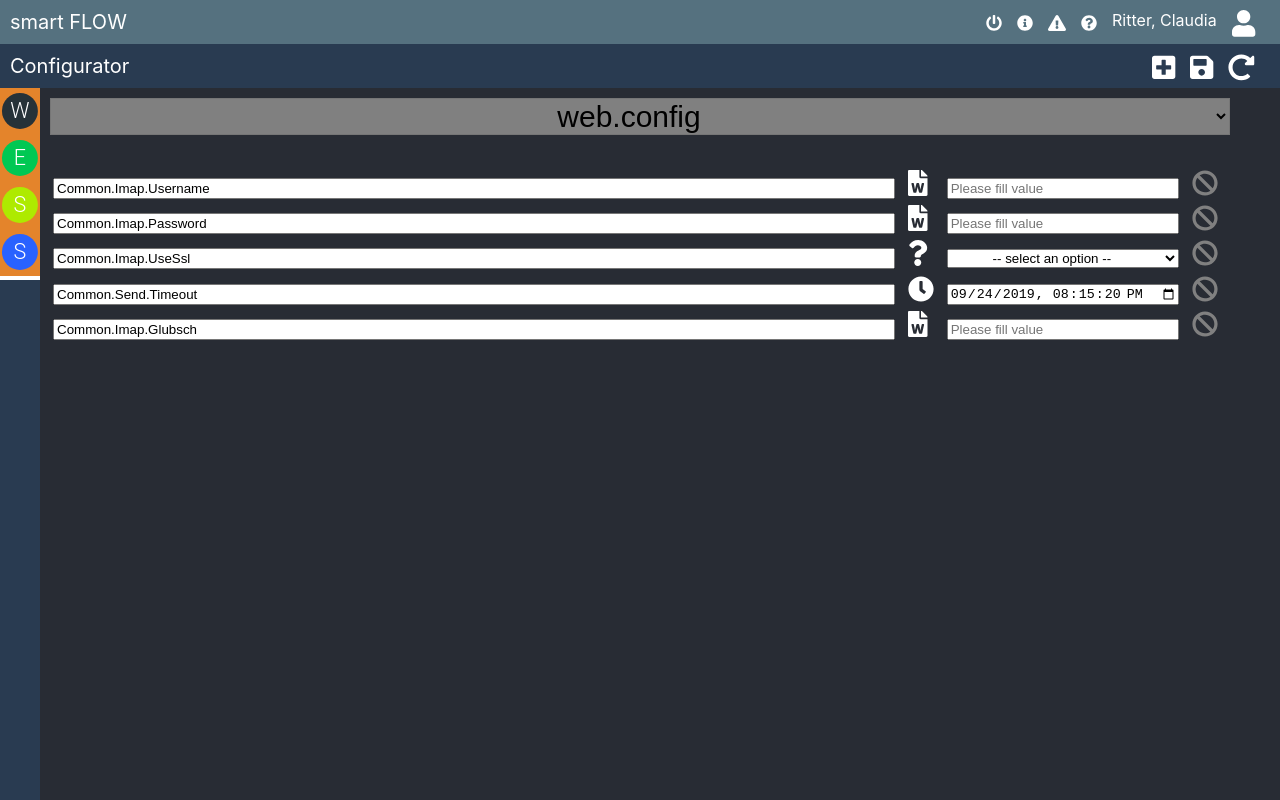
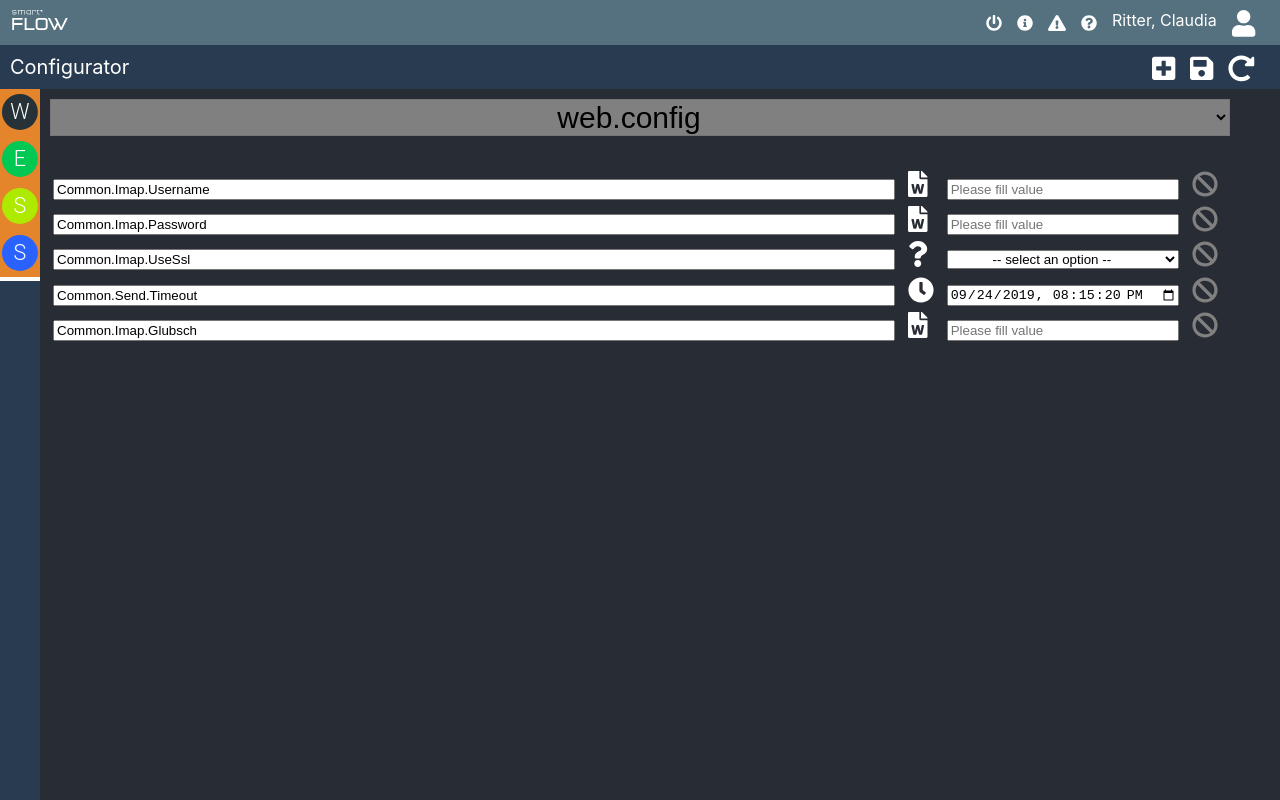
Before and after one commit to deBabbbe/ReactConfigurator, a React (Create React App) app: page / in a window 1280 px wide. Shown: the top 800 px of the page. Built offline with nearby package versions, Linux system fonts and the light colour scheme.

Commit message:
Used flow logo

```diff
--- a/src/components/ApplicationBar.jsx
+++ b/src/components/ApplicationBar.jsx
@@ -1,12 +1,11 @@
 import React from "../../node_modules/react";
 import { FontAwesomeIcon } from '../../node_modules/@fortawesome/react-fontawesome'
 import { faUser, faQuestionCircle, faExclamationTriangle, faInfoCircle, faPowerOff } from '../../node_modules/@fortawesome/free-solid-svg-icons'
-// import { ReactComponent as Logo } from '../icons/Logo.svg'
+import { ReactComponent as Logo } from '../icons/Logo.svg'
 
 export function ApplicationBar() {
     return <div className="ApplicationBar">
-        {/* <Logo width="60px" height="60px"></Logo> */}
-        smart FLOW
+        <Logo width="60px" height="20px"></Logo>
         <FontAwesomeIcon id="userIcon" icon={faUser} size="lg" title="Speichern" />
         <p id="userName">Ritter, Claudia</p>
         <FontAwesomeIcon id="applicationBarDefaultIcon" icon={faQuestionCircle} size="lg" title="Hilfe" />
```
